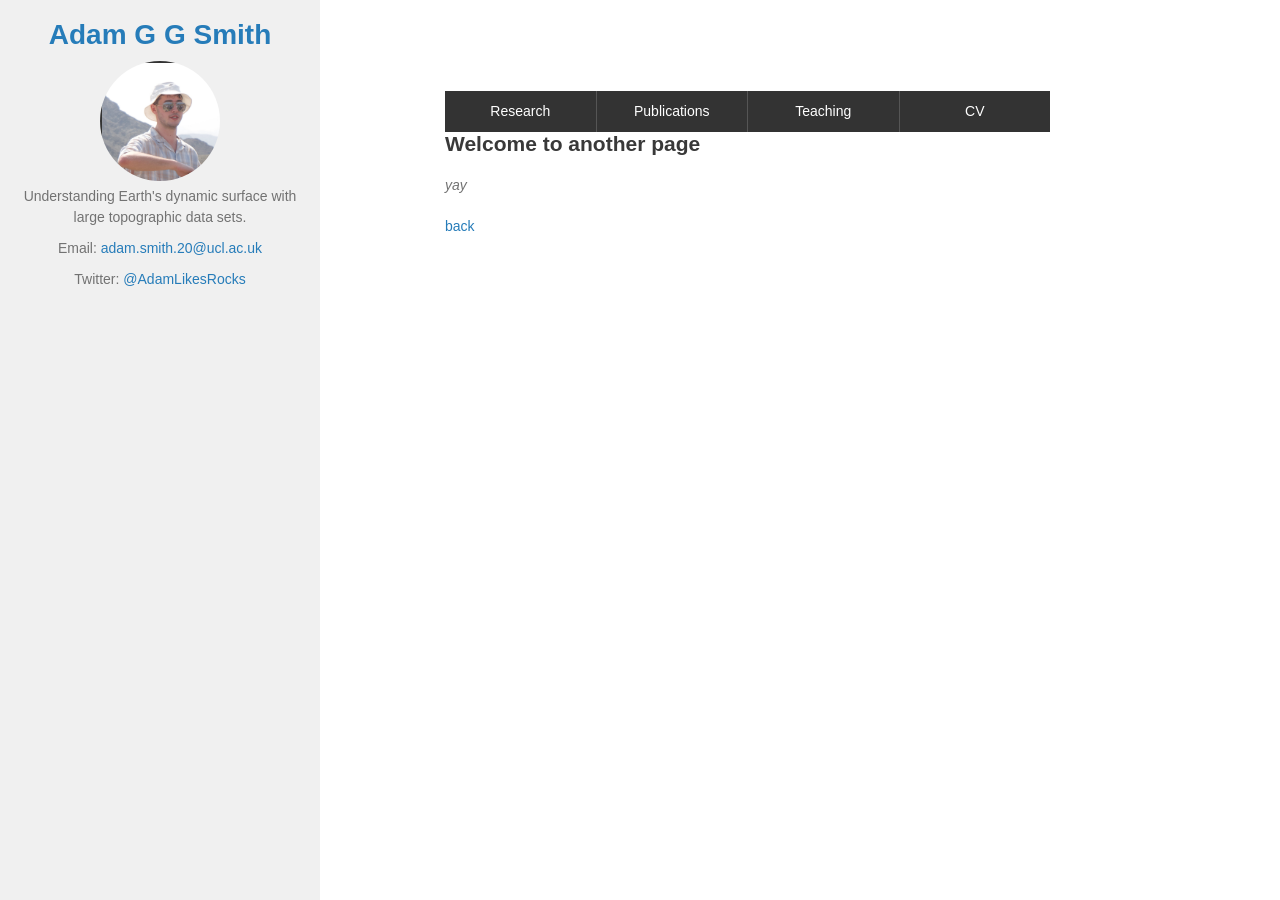
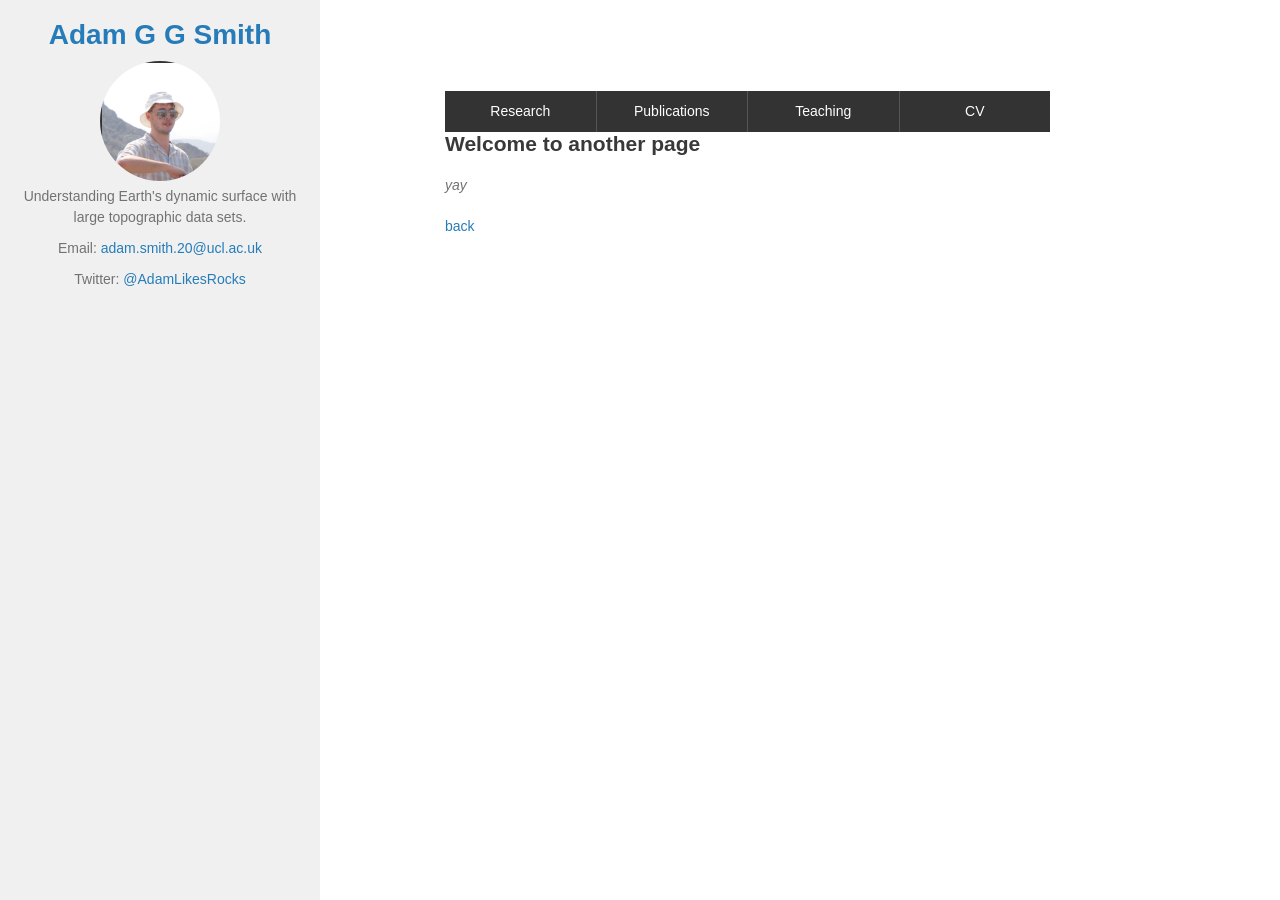
Before and after one commit to adamsmith142/adamsmith142.github.io, a Jekyll site: the page built from another-page.md, in a window 1280 px wide and 900 px high. Built offline with Jekyll 4.4.1, drawn with Linux system fonts in a browser that asks for light colours; our own code applies the rules of GitHub Pages for plain Markdown files.

Commit message:
Update _config.yml

```diff
--- a/_config.yml
+++ b/_config.yml
@@ -1,5 +1,5 @@
 title: Adam G G Smith
-logo: /assets/img/headshot.JPG
+logo: /assets/img/cropped-headshot.JPG
 description: Understanding Earth's dynamic surface with large topographic data sets.
 show_downloads: true
 google_analytics:
```
